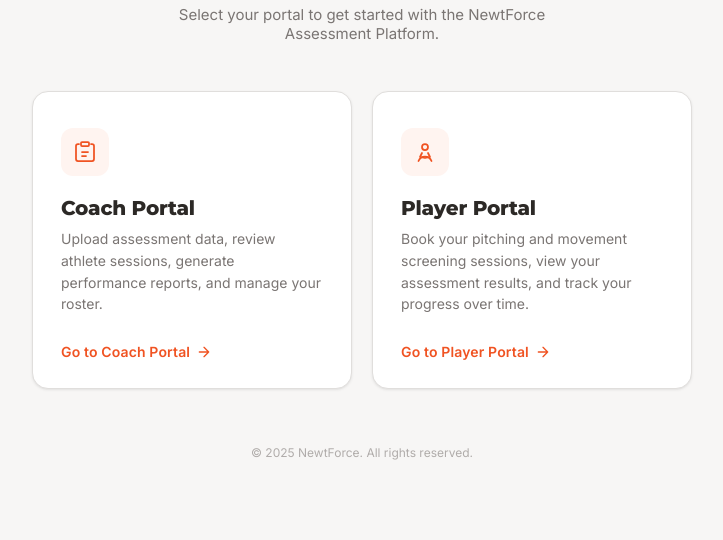
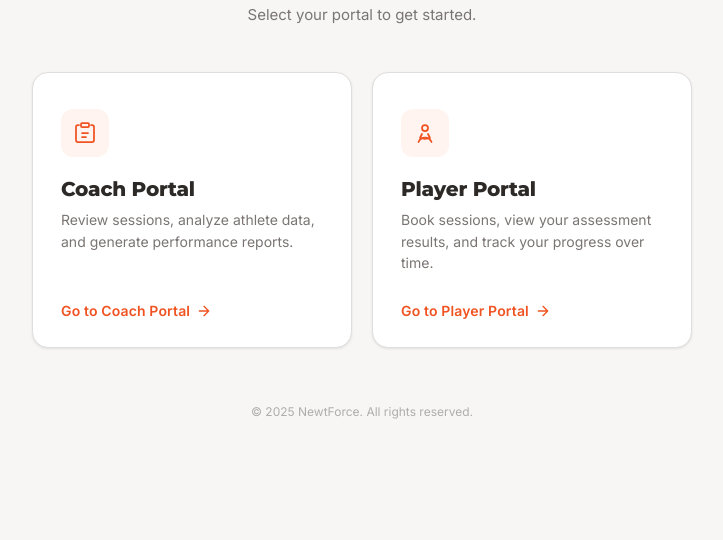
Before and after one commit to Movrs/nf-landing, a plain HTML site: page index.html in a window 1280 px wide. Shown: the part 260-800 px from the top of the page, without its empty margins (278-1001 px from the left). Drawn offline with Linux system fonts and the light colour scheme.

Commit message:
chore: remove headline, update card descriptions

```diff
--- a/index.html
+++ b/index.html
@@ -171,8 +171,7 @@
     <p class="tagline">Assessment Platform</p>
   </div>
 
-  <h1 class="headline">Where are you headed?</h1>
-  <p class="subheadline">Select your portal to get started with the NewtForce Assessment Platform.</p>
+  <p class="subheadline">Select your portal to get started.</p>
 
   <div class="cards">
     <a class="card" href="https://coach.newtforceapp.com">
@@ -186,7 +185,7 @@
         </svg>
       </div>
       <div class="card-title">Coach Portal</div>
-      <div class="card-sub">Upload assessment data, review athlete sessions, generate performance reports, and manage your roster.</div>
+      <div class="card-sub">Review sessions, analyze athlete data, and generate performance reports.</div>
       <div class="card-btn">
         Go to Coach Portal
         <svg viewBox="0 0 24 24" fill="none" stroke="currentColor" stroke-width="2" stroke-linecap="round" stroke-linejoin="round">
@@ -205,7 +204,7 @@
         </svg>
       </div>
       <div class="card-title">Player Portal</div>
-      <div class="card-sub">Book your pitching and movement screening sessions, view your assessment results, and track your progress over time.</div>
+      <div class="card-sub">Book sessions, view your assessment results, and track your progress over time.</div>
       <div class="card-btn">
         Go to Player Portal
         <svg viewBox="0 0 24 24" fill="none" stroke="currentColor" stroke-width="2" stroke-linecap="round" stroke-linejoin="round">
```
